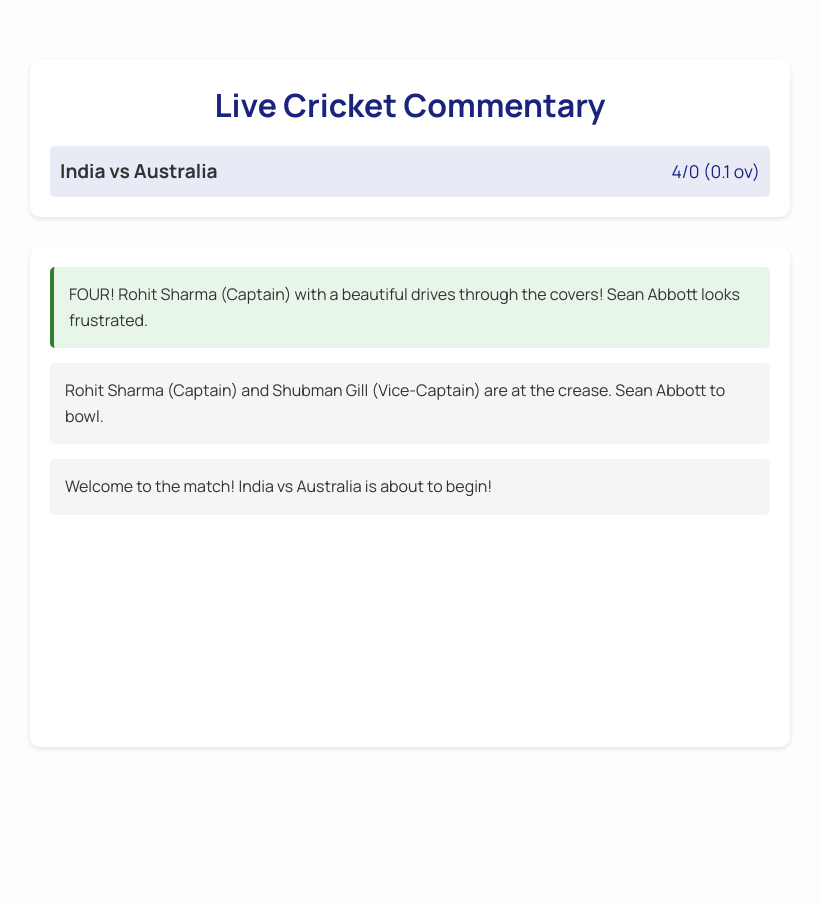
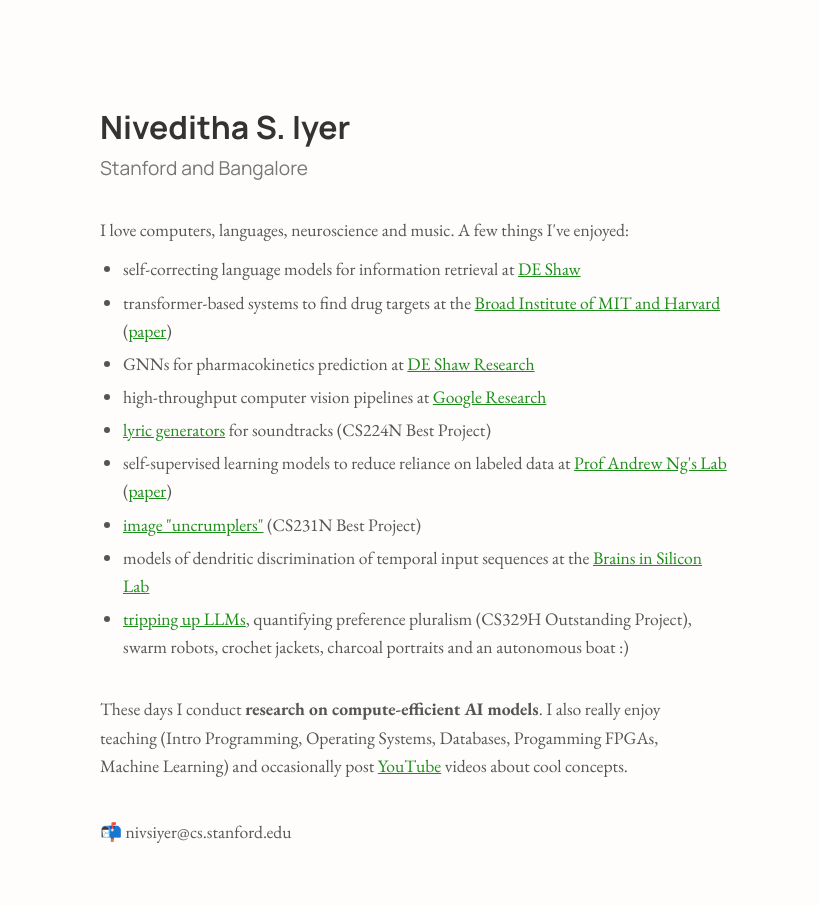
Before and after one commit to nivedithasi/nivedithasi.github.io, a plain HTML site: page index.html in a window 1280 px wide. Shown: the whole page, without its empty margins (230-1049 px from the left). Before the commit the page ends 800 px from the top, so only its background shows below. Drawn offline with nearby package versions, Linux system fonts and the light colour scheme.

Commit message:
make this my website again

```diff
--- a/index.html
+++ b/index.html
@@ -11,8 +11,7 @@
     <link href="https://fonts.googleapis.com/css2?family=EB+Garamond:ital,wght@0,400..800;1,400..800&family=Inter:ital,opsz,wght@0,14..32,100..900;1,14..32,100..900&display=swap" rel="stylesheet">
     <link href="https://fonts.googleapis.com/css2?family=Manrope:wght@200..800&display=swap" rel="stylesheet">
 
-    <title>Live Cricket Commentary</title>
-    <link rel="stylesheet" href="styles.css">
+    <title>💡 Niveditha Iyer</title>
 
     <style>
         * {
@@ -195,30 +194,28 @@
 </head>
 
 <body>
-    <div class="container">
-        <header>
-            <h1>Live Cricket Commentary</h1>
-            <div class="match-info">
-                <div class="teams">
-                    <span id="team1">India</span> vs <span id="team2">Australia</span>
-                </div>
-                <div class="score">
-                    <span id="current-score">0/0</span>
-                    <span id="overs">(0.0 ov)</span>
-                </div>
-            </div>
-        </header>
+    <div class="header">
+        <h3>Niveditha S. Iyer</h3>
+        <p>Stanford and Bangalore</p>
+    </div>
 
-        <main>
-            <div class="commentary-container">
-                <div id="commentary-feed" class="commentary-feed">
-                    <div class="commentary-item">Loading match commentary...</div>
-                </div>
-            </div>
-        </main>
+    <div class="content">
+        <p>I love computers, languages, neuroscience and music. A few things I've enjoyed:
+        <ul>
+            <li> self-correcting language models for information retrieval at <a href="https://www.deshawresearch.com/">DE Shaw</a> </li>
+            <li> transformer-based systems to find drug targets at the <a href="https://www.broadinstitute.org/">Broad Institute of MIT and Harvard</a> (<a href="https://www.biorxiv.org/content/10.1101/2024.06.08.598076v1">paper</a>) </li>
+            <li> GNNs for pharmacokinetics prediction at <a href="https://www.deshawresearch.com/">DE Shaw Research</a> </li>
+            <li> high-throughput computer vision pipelines at <a href="https://research.google/">Google Research</a> </li>
+            <li><a href="assets/Ghostwriter_Paper.pdf" target="_blank">lyric generators</a> for soundtracks (CS224N Best Project)</li>
+            <li> self-supervised learning models to reduce reliance on labeled data at <a href="https://stanfordmlgroup.github.io/">Prof Andrew Ng's Lab </a> (<a href="https://www.medrxiv.org/content/10.1101/2022.11.19.22282519v1">paper</a>)</li>
+            <li> <a href="https://github.com/nivedithasi/CRUMPL">image "uncrumplers"</a> (CS231N Best Project) </li>
+            <li> models of dendritic discrimination of temporal input sequences at the <a href=http://web.stanford.edu/group/brainsinsilicon/>Brains in Silicon Lab</a></li>
+            <li>  <a href="https://github.com/google/BIG-bench">tripping up LLMs</a>, quantifying preference pluralism (CS329H Outstanding Project), swarm robots, crochet jackets, charcoal portraits and an autonomous boat :) </li>
+        </ul>
+
+        <p><br>These days I conduct <b>research on compute-efficient AI models</b>. I also really enjoy teaching (Intro Programming, Operating Systems, Databases, Progamming FPGAs, Machine Learning) and occasionally post <a href="https://www.youtube.com/@nivedithasiyer">YouTube</a> videos about cool concepts.</p>
+        <p><br>📬 nivsiyer@cs.stanford.edu</p>
     </div>
-    <script src="https://cdn.jsdelivr.net/npm/seedrandom"></script>
-    <script src="script.js"></script>
 </body>
 
 </html>
```
